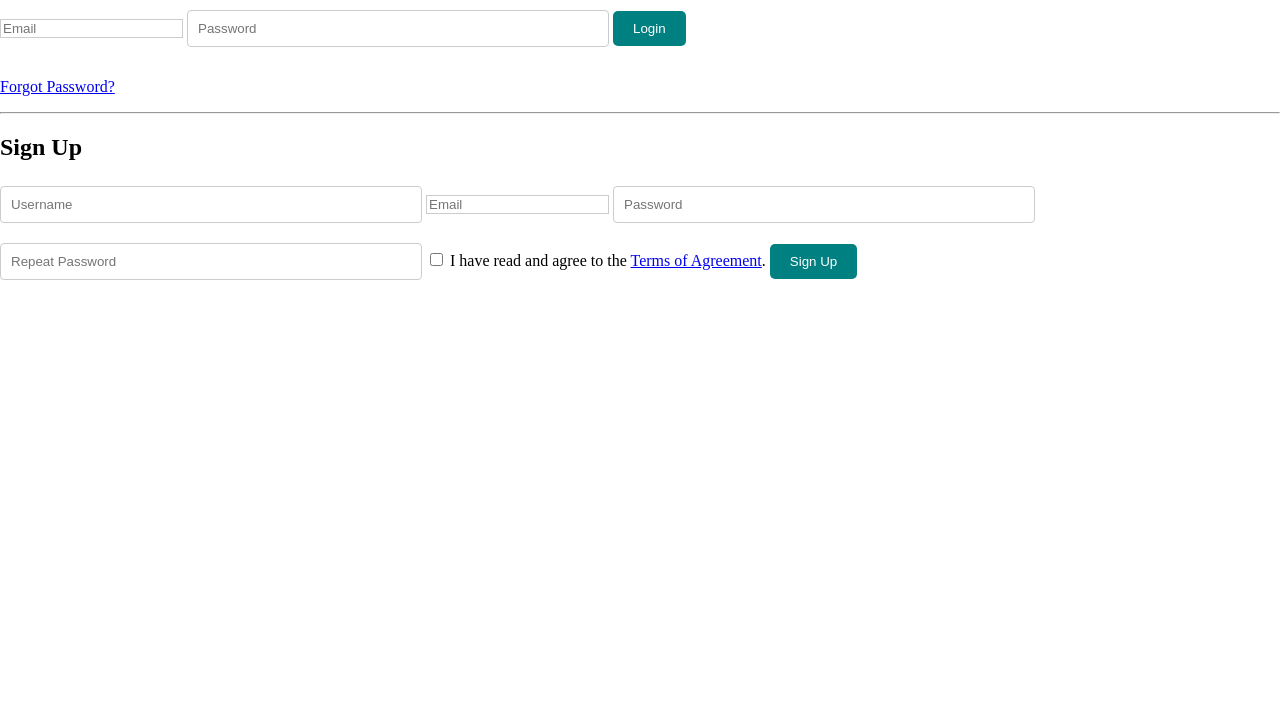
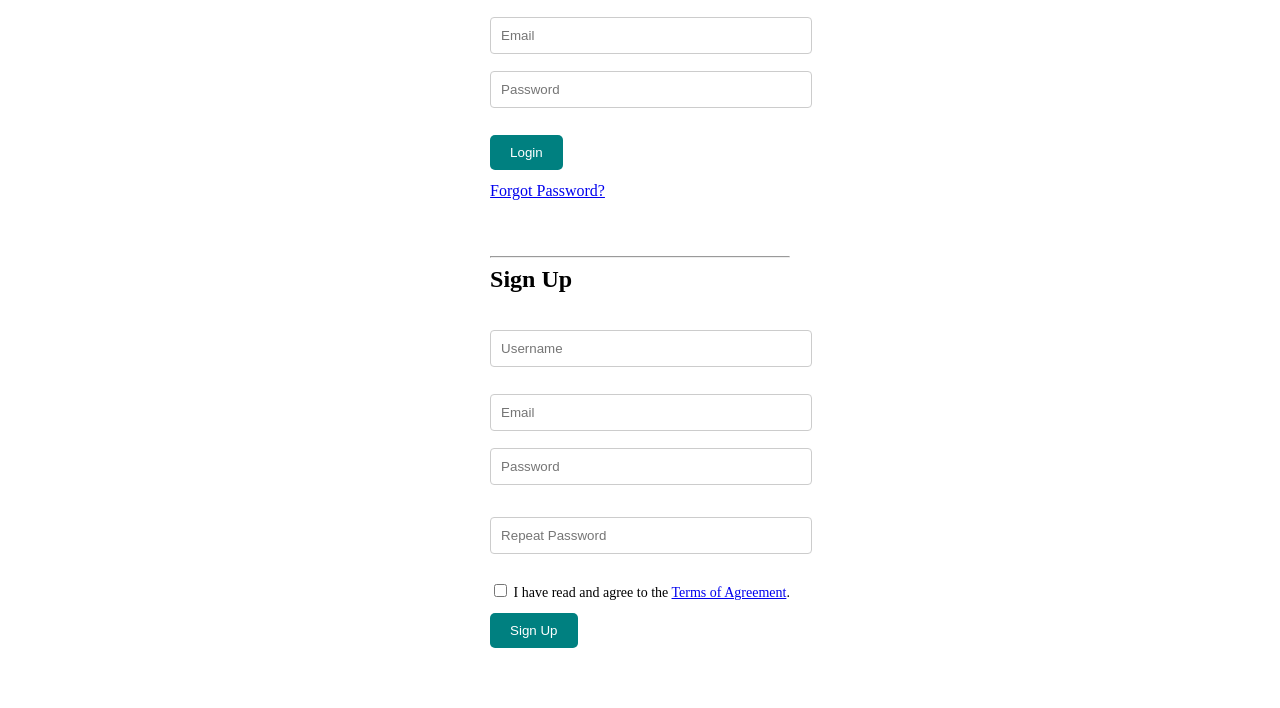
Before and after one commit to ZCaks/historic-earth, a website: page login.html in a window 1280 px wide. Shown: the part 119-827 px from the top of the page. Before the commit the page ends 800 px from the top, so only its background shows below. Drawn offline with Linux system fonts and the light colour scheme; no server answers.

Commit message:
Fix login.html layout, improve spacing and autofill behavior

```diff
--- a/login.html
+++ b/login.html
@@ -1,14 +1,11 @@
 <!DOCTYPE html>
 <html lang="en">
 <head>
-  <meta charset="UTF-8">
-  <meta name="viewport" content="width=device-width, initial-scale=1.0">
+  <meta charset="UTF-8" />
+  <meta name="viewport" content="width=device-width, initial-scale=1.0"/>
   <title>Login - Earththen</title>
-  <link rel="stylesheet" href="style.css">
+  <link rel="stylesheet" href="style.css" />
   <script src="https://www.google.com/recaptcha/enterprise.js?render=6LeAPxcrAAAAAGzen-KVMpVjbEKaKnfNSLEyqdQn" async defer></script>
-
-
-
 </head>
 <body>
   <header>
@@ -18,7 +15,7 @@
     </nav>
   </header>
 
-  <main>
+  <main style="padding: 20px; max-width: 600px; margin: auto;">
     <!-- ✅ User Status Display -->
     <div id="user-status" style="display: none;">
       <h2>Welcome, <span id="user-username"></span>!</h2>
@@ -28,8 +25,8 @@
     <!-- ✅ Login Form -->
     <form id="login-form">
       <h2>Login</h2>
-      <input type="email" id="login-email" placeholder="Email" required>
-      <input type="password" id="login-password" placeholder="Password" required>
+      <input type="email" id="login-email" placeholder="Email" autocomplete="email" required />
+      <input type="password" id="login-password" placeholder="Password" autocomplete="current-password" required />
       <button type="submit">Login</button>
       <p><a href="#" id="forgot-password-link">Forgot Password?</a></p>
     </form>
@@ -38,32 +35,31 @@
     <div id="forgot-password-container" style="display: none;">
       <h2>Reset Password</h2>
       <p>Enter your email, and we will send you a reset link.</p>
-      <input type="email" id="forgot-password-email" placeholder="Enter your email" required>
+      <input type="email" id="forgot-password-email" placeholder="Enter your email" autocomplete="email" required />
       <button id="forgot-password-submit">Send Reset Link</button>
       <p><a href="#" id="back-to-login">← Back to Login</a></p>
     </div>
 
-    <hr>
+    <hr />
 
     <!-- ✅ Sign-Up Form -->
     <form id="signup-form">
       <h2>Sign Up</h2>
-      <input type="text" id="signup-username" placeholder="Username" required>
-      <input type="email" id="signup-email" placeholder="Email" required>
-      <input type="password" id="signup-password" placeholder="Password" required>
-      <input type="password" id="signup-password-repeat" placeholder="Repeat Password" required>
+      <input type="text" id="signup-username" placeholder="Username" autocomplete="username" required />
+      <input type="email" id="signup-email" placeholder="Email" autocomplete="email" required />
+      <input type="password" id="signup-password" placeholder="Password" autocomplete="new-password" required />
+      <input type="password" id="signup-password-repeat" placeholder="Repeat Password" autocomplete="new-password" required />
 
       <label>
-        <input type="checkbox" id="terms-checkbox" required>
+        <input type="checkbox" id="terms-checkbox" required />
         I have read and agree to the <a href="terms.html">Terms of Agreement</a>.
       </label>
 
-      <input type="hidden" id="recaptcha-token" name="g-recaptcha-response">
+      <input type="hidden" id="recaptcha-token" name="g-recaptcha-response" />
       <button type="submit">Sign Up</button>
     </form>
   </main>
 
-  <!-- ✅ Include main JS -->
   <script src="script.js" defer></script>
 </body>
 </html>
--- a/style.css
+++ b/style.css
@@ -417,6 +417,54 @@ button:hover {
   object-fit: cover;
 }
 
+/* ============================= */
+/* 🔐 Login / Signup Layout Fix */
+/* ============================= */
+
+form {
+  display: flex;
+  flex-direction: column;
+  gap: 12px;
+  margin-bottom: 40px;
+}
+
+form h2 {
+  margin-top: 0;
+}
+
+form input[type="text"],
+form input[type="email"],
+form input[type="password"] {
+  padding: 10px;
+  width: 100%;
+  max-width: 400px;
+  border-radius: 4px;
+  border: 1px solid #ccc;
+}
+
+form label {
+  font-size: 14px;
+}
+
+form button {
+  width: fit-content;
+  padding: 10px 20px;
+  background-color: #008080;
+  color: white;
+  border: none;
+  border-radius: 5px;
+  cursor: pointer;
+}
+
+form button:hover {
+  background-color: #006666;
+}
+
+form p {
+  margin-top: 0;
+}
+
+
 @media (prefers-color-scheme: dark) {
   body, html {
     background-color: #121212 !important;
```
